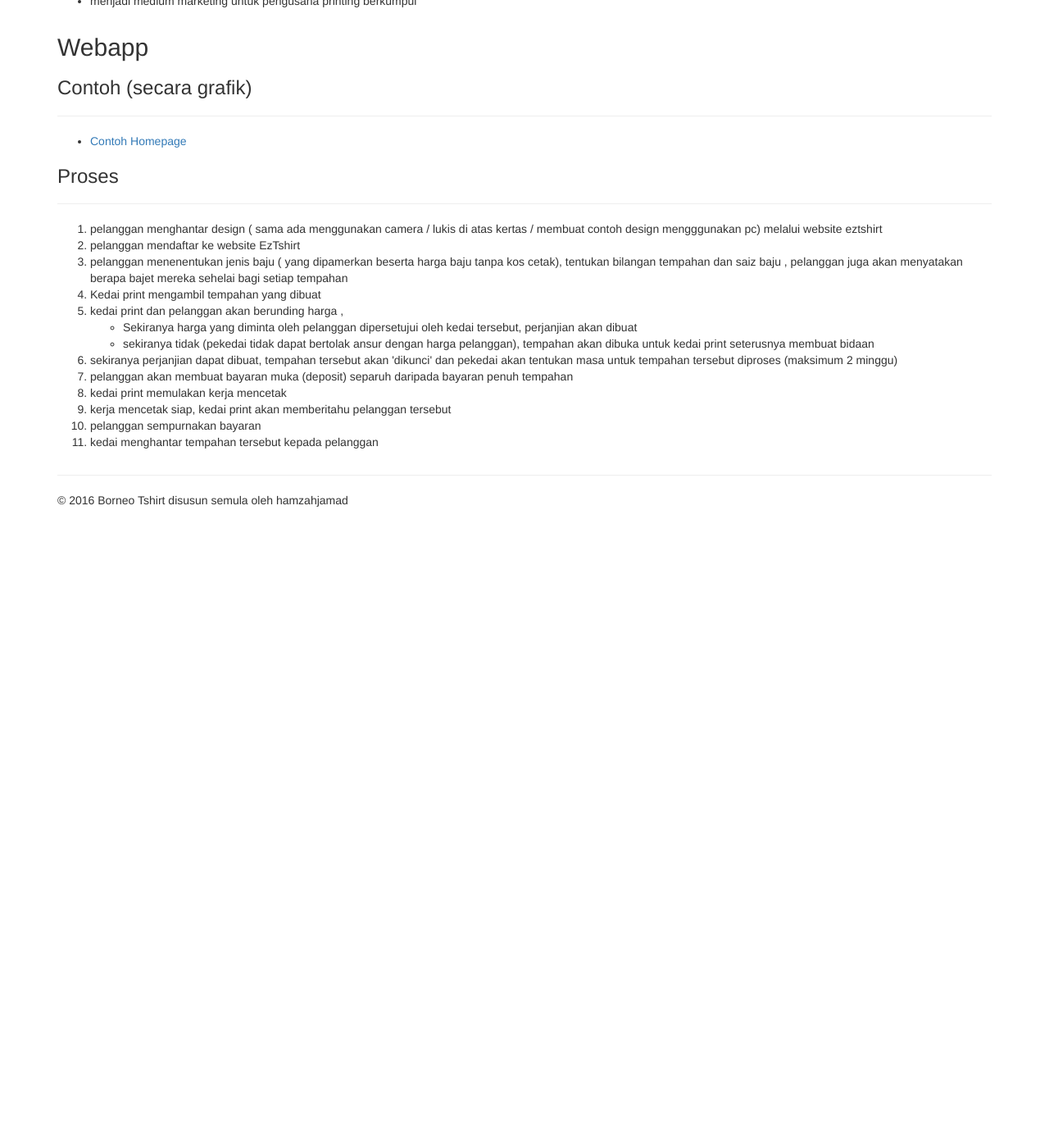
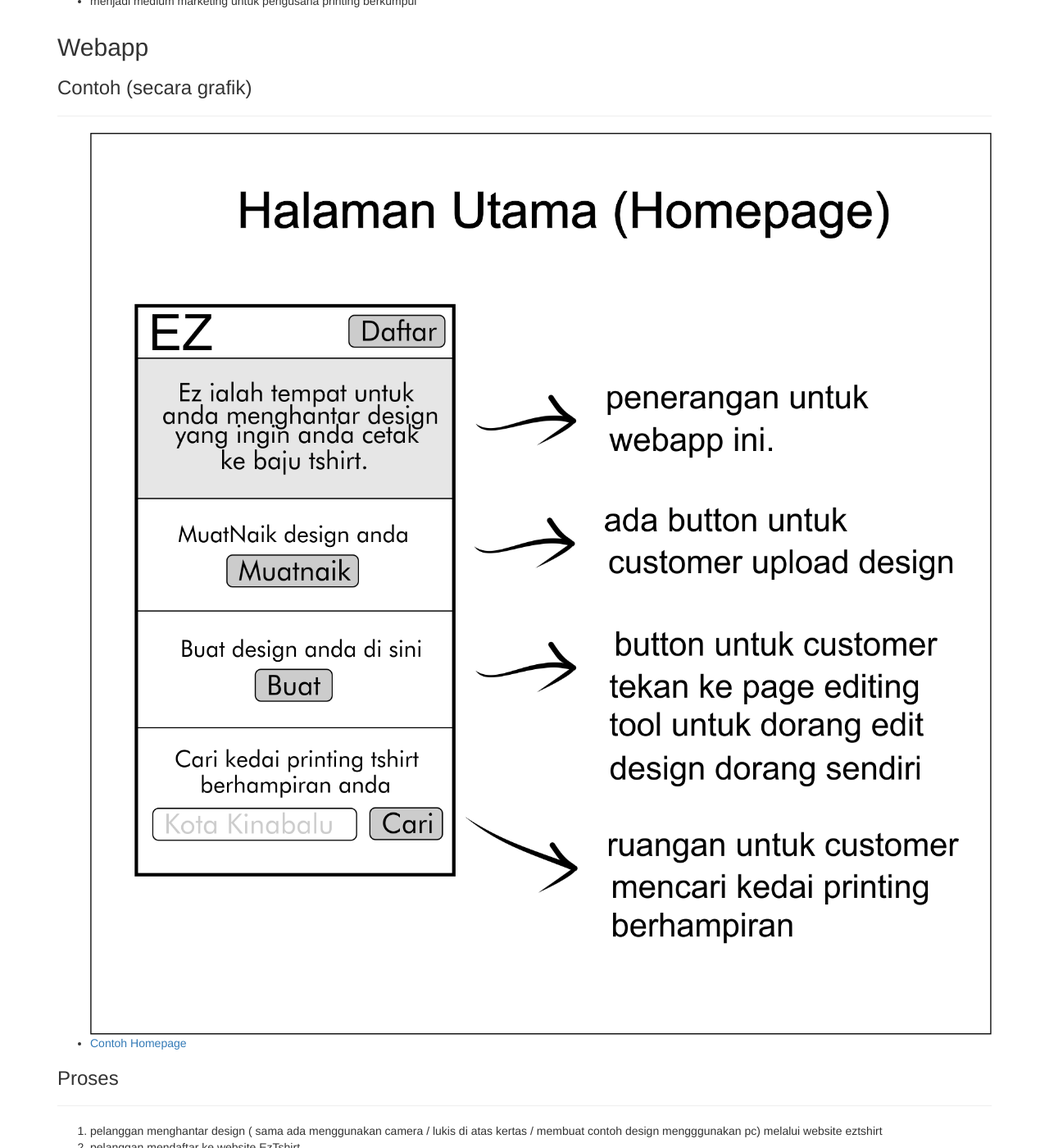
Before and after one commit to hamzahjamad/hamzahjamad.github.io, a Jekyll site: the page eztshirt/index.html, which Jekyll copies as it is, in a window 1280 px wide and 1400 px high, scrolled down 687 px. Shown: the whole window at 82% size. Built offline with Jekyll 4.4.1, drawn with Linux system fonts in a browser that asks for light colours; nearby versions of some CDN libraries; before the commit the page ends 1317 px from its top, so only the background shows below that; some of the changed text lies outside the part shown.

Commit message:
Update index.html

```diff
--- a/eztshirt/index.html
+++ b/eztshirt/index.html
@@ -71,7 +71,12 @@
 <hr>
 
 <ul>
-	<li><a href="http://hamzahjamad.github.io/eztshirt/image/eztshirt_homepage.png">Contoh Homepage</a></li>
+	<li><a href="http://hamzahjamad.github.io/eztshirt/image/eztshirt_homepage.png">
+		<img src="http://hamzahjamad.github.io/eztshirt/image/eztshirt_homepage.png" class="img-responsive" alt="Homepage">
+		<p>
+		Contoh Homepage</p>
+		</a>
+	</li>
 </ul>
 
 
@@ -105,7 +110,7 @@
   <hr>
 
       <footer>
-        <p>&copy; 2016 Borneo Tshirt disusun semula oleh hamzahjamad</p>
+        <p>&copy; 2016 Borneo Tshirt 	&amp; hamzahjamad</p>
       </footer>
 
 </div><!--/container-->
```
